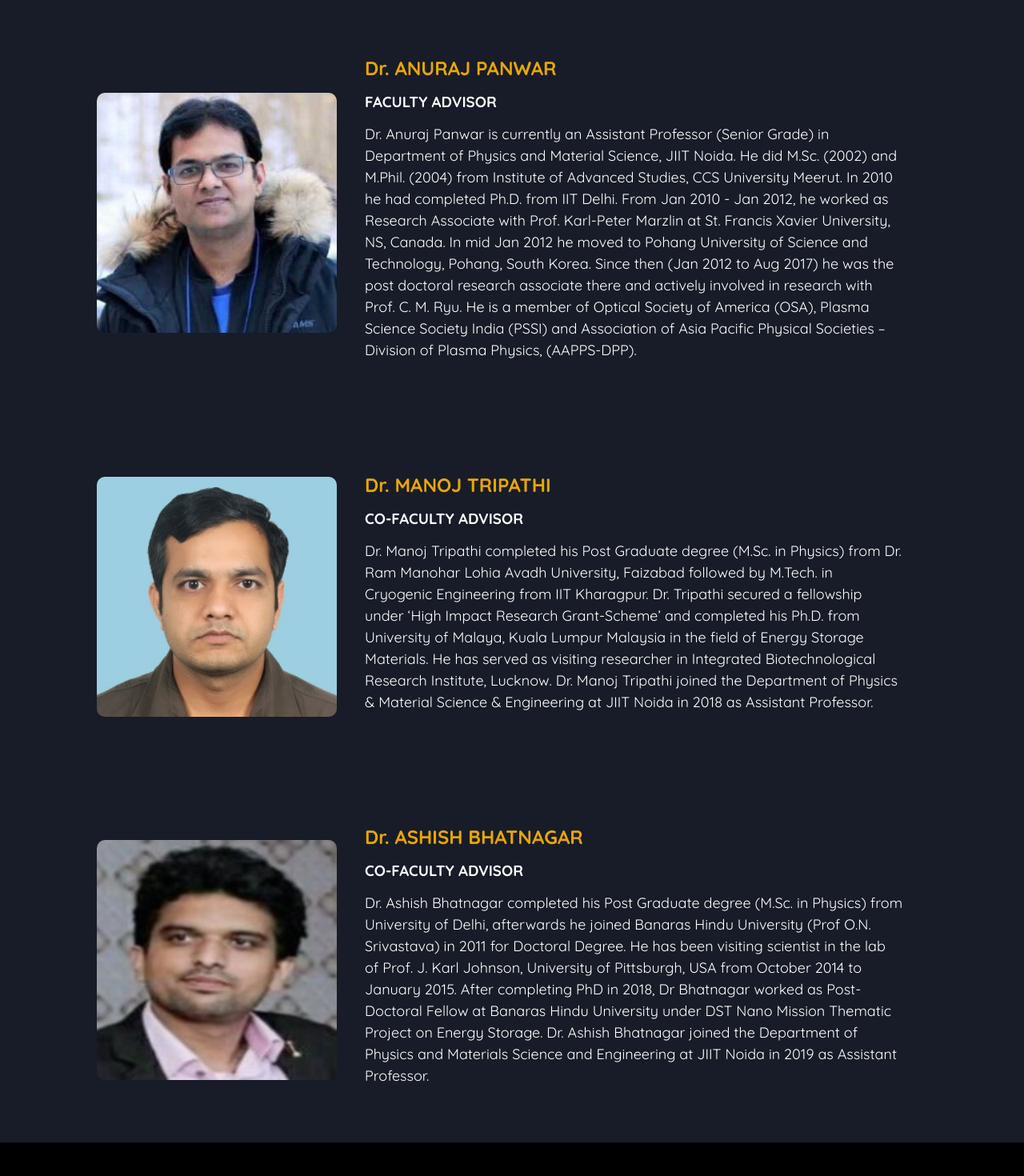
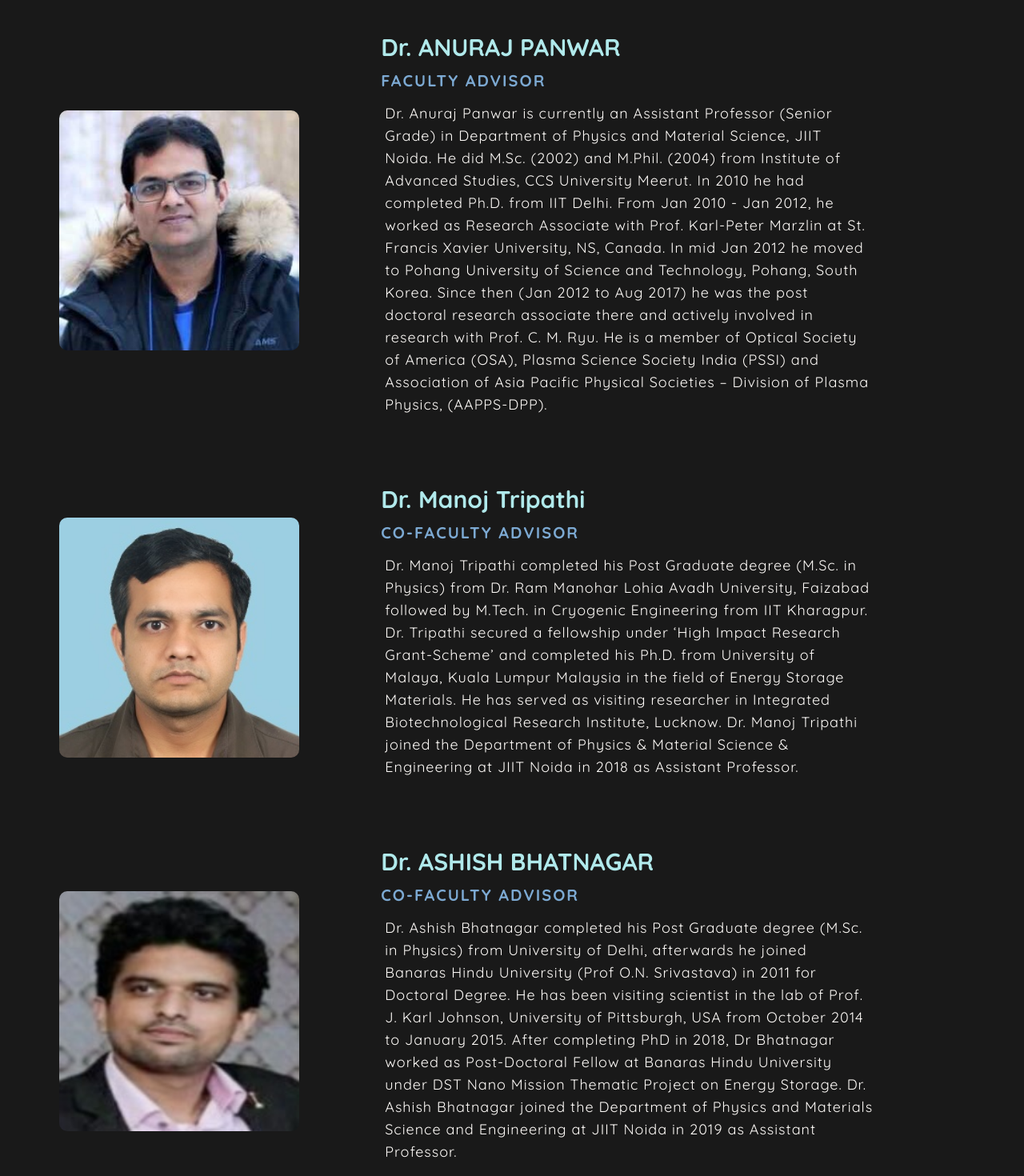
Before and after one commit to HarshSharma20503/optica, a React (Create React App) app: page /mentors in a window 1280 px wide. Shown: the part 480-1950 px from the top of the page at 80% size. Built offline with nearby package versions, Linux system fonts and the light colour scheme.

Commit message:
changed mentor details

```diff
--- a/src/components/MentorInfo/MentorDetails.js
+++ b/src/components/MentorInfo/MentorDetails.js
@@ -3,30 +3,73 @@ import "./MentorInfo.scss";
 const MentorDetails = () => {
   return (
     <>
+      <div className="mentor-info">
+        <section class="about">
           <div className="main">
-      <section class="about-us">
-        <img src="images/anuraj_panwar.jpg" alt="" />
-        <div className="content">
-          <h2>Dr. ANURAJ PANWAR</h2>
-          <h3>FACULTY ADVISOR
-</h3>
-          <p>Dr. Anuraj Panwar is currently an Assistant Professor (Senior Grade) in Department of Physics and Material Science, JIIT Noida. He did M.Sc. (2002) and M.Phil. (2004) from Institute of Advanced Studies, CCS University Meerut. In 2010 he had completed Ph.D. from IIT Delhi. From Jan 2010 - Jan 2012, he worked as Research Associate with Prof. Karl-Peter Marzlin at St. Francis Xavier University, NS, Canada. In mid Jan 2012 he moved to Pohang University of Science and Technology, Pohang, South Korea. Since then (Jan 2012 to Aug 2017) he was the post doctoral research associate there and actively involved in research with Prof. C. M. Ryu. He is a member of Optical Society of America (OSA), Plasma Science Society India (PSSI) and Association of Asia Pacific Physical Societies – Division of Plasma Physics, (AAPPS-DPP).</p>
+            <img src="/images/anuraj_panwar.jpg" alt="Mentor image" />
+            <div className="about-text">
+              <h2>Dr. ANURAJ PANWAR </h2>
+              <h3>FACULTY ADVISOR</h3>
+              <p>
+                Dr. Anuraj Panwar is currently an Assistant Professor (Senior
+                Grade) in Department of Physics and Material Science, JIIT
+                Noida. He did M.Sc. (2002) and M.Phil. (2004) from Institute of
+                Advanced Studies, CCS University Meerut. In 2010 he had
+                completed Ph.D. from IIT Delhi. From Jan 2010 - Jan 2012, he
+                worked as Research Associate with Prof. Karl-Peter Marzlin at
+                St. Francis Xavier University, NS, Canada. In mid Jan 2012 he
+                moved to Pohang University of Science and Technology, Pohang,
+                South Korea. Since then (Jan 2012 to Aug 2017) he was the post
+                doctoral research associate there and actively involved in
+                research with Prof. C. M. Ryu. He is a member of Optical Society
+                of America (OSA), Plasma Science Society India (PSSI) and
+                Association of Asia Pacific Physical Societies – Division of
+                Plasma Physics, (AAPPS-DPP).
+              </p>
+            </div>
           </div>
         </section>
-      <section class="about-us">
-        <img src="images/manoj_tripathi.png" alt="" />
-        <div className="content">
-          <h2>Dr. MANOJ TRIPATHI</h2>
-          <h3>CO-FACULTY ADVISOR</h3>
-          <p>Dr. Manoj Tripathi completed his Post Graduate degree (M.Sc. in Physics) from Dr. Ram Manohar Lohia Avadh University, Faizabad followed by M.Tech. in Cryogenic Engineering from IIT Kharagpur. Dr. Tripathi secured a fellowship under ‘High Impact Research Grant-Scheme’ and completed his Ph.D. from University of Malaya, Kuala Lumpur Malaysia in the field of Energy Storage Materials. He has served as visiting researcher in Integrated Biotechnological Research Institute, Lucknow. Dr. Manoj Tripathi joined the Department of Physics & Material Science & Engineering at JIIT Noida in 2018 as Assistant Professor.</p>
+        <section class="about">
+          <div className="main">
+            <img src="/images/manoj_tripathi.png" alt="Mentor image" />
+            <div className="about-text">
+              <h2>Dr. Manoj Tripathi </h2>
+              <h3> CO-FACULTY ADVISOR</h3>
+              <p>
+                Dr. Manoj Tripathi completed his Post Graduate degree (M.Sc. in
+                Physics) from Dr. Ram Manohar Lohia Avadh University, Faizabad
+                followed by M.Tech. in Cryogenic Engineering from IIT Kharagpur.
+                Dr. Tripathi secured a fellowship under ‘High Impact Research
+                Grant-Scheme’ and completed his Ph.D. from University of Malaya,
+                Kuala Lumpur Malaysia in the field of Energy Storage Materials.
+                He has served as visiting researcher in Integrated
+                Biotechnological Research Institute, Lucknow. Dr. Manoj Tripathi
+                joined the Department of Physics & Material Science &
+                Engineering at JIIT Noida in 2018 as Assistant Professor.
+              </p>
+            </div>
           </div>
         </section>
-      <section class="about-us">
-        <img src="images/ashish_bhatnagar.jpg" alt="" />
-        <div className="content">
+        <section class="about">
+          <div className="main">
+            <img src="/images/ashish_bhatnagar.jpg" alt="Mentor image" />
+            <div className="about-text">
               <h2>Dr. ASHISH BHATNAGAR</h2>
-          <h3>CO-FACULTY ADVISOR</h3>
-          <p>Dr. Ashish Bhatnagar completed his Post Graduate degree (M.Sc. in Physics) from University of Delhi, afterwards he joined Banaras Hindu University (Prof O.N. Srivastava) in 2011 for Doctoral Degree. He has been visiting scientist in the lab of Prof. J. Karl Johnson, University of Pittsburgh, USA from October 2014 to January 2015. After completing PhD in 2018, Dr Bhatnagar worked as Post-Doctoral Fellow at Banaras Hindu University under DST Nano Mission Thematic Project on Energy Storage. Dr. Ashish Bhatnagar joined the Department of Physics and Materials Science and Engineering at JIIT Noida in 2019 as Assistant Professor.</p>
+              <h3>  CO-FACULTY ADVISOR</h3>
+              <p>
+                Dr. Ashish Bhatnagar completed his Post Graduate degree (M.Sc.
+                in Physics) from University of Delhi, afterwards he joined
+                Banaras Hindu University (Prof O.N. Srivastava) in 2011 for
+                Doctoral Degree. He has been visiting scientist in the lab of
+                Prof. J. Karl Johnson, University of Pittsburgh, USA from
+                October 2014 to January 2015. After completing PhD in 2018, Dr
+                Bhatnagar worked as Post-Doctoral Fellow at Banaras Hindu
+                University under DST Nano Mission Thematic Project on Energy
+                Storage. Dr. Ashish Bhatnagar joined the Department of Physics
+                and Materials Science and Engineering at JIIT Noida in 2019 as
+                Assistant Professor.
+              </p>
+            </div>
           </div>
         </section>
       </div>
--- a/src/components/MentorInfo/MentorInfo.scss
+++ b/src/components/MentorInfo/MentorInfo.scss
@@ -103,59 +103,76 @@
 
 //mentor details css
 
+.mentor-info {
+  .about {
+    width: 100%;
+    padding: 25px;
+    background-color: #191919;
     .main {
-  margin: 0px;
-  padding: 0px;
-  box-sizing: border-box;
-  font-family: sans-serif;
-  .about-us {
+      width: 1130px;
+      max-width: 95%;
+      // margin: 0 auto;
       display: flex;
-    padding: 20px;
       align-items: center;
-    width: 85%;
-    margin: auto;
+      justify-content: space-around;
       img {
-      flex: 0 50%;
+        height: 300px;
         width: 300px;
-      height: 300px;
         border-radius: 10px;
+
       }
-    .content {
-      padding: 35px;
+      .about-text {
+        width: 650px;
+        padding: 10px;
         h2 {
-        color: #e9a604;
-        font-weight: bolder;
-        margin: 15px 0px;
+          text-transform: capitalize;
+          padding: 5px;
+          font-size: 30px;
+          color: rgb(176 233 235);
         }
-
+        h3 {
+          padding: 5px;
+          font-size: 20px;
+          color: rgb(124 169 210);
+          text-transform: capitalize;
+          letter-spacing: 2px;
+        }
         p {
-        font-size: large;
-        text-align: left;
-        color: rgb(255, 255, 255);
-        margin: 15px 0px;
-        line-height: 1.5;
+          color: rgb(253, 250, 247);
+          letter-spacing: 1px;
+          line-height: 28px;
+          font-size: 18px;
+         padding: 10px;
         }
       }
     }
   }
-@media (max-width: 768px) {
-  .about-us {
-     overflow-x: hidden;
+}
+@media(max-width:768px){
+  .about{
+    .main{
+      display: flex;
+      justify-content: center;
       flex-direction: column;
-    padding: 5px;
-    width: 90%;
-  }
-  .about-us img {
+      img{
         flex: 0 100%;
         max-width: 100%;
-    margin: 0 0 10px 0;
       }
-  .content {
+      .about-text{
+        flex: 0 100%;
+        max-width: 100%;
+        padding: 15px;
+        h2,h3{
+          text-align: center;
+        }
+        p{
+          text-align: justify;
+        }
+      }
+    }
 
-    flex: 0 100%;
-    max-width: 90%;
-    padding-top: 0px;
-    padding: 0px;
 
   }
+
+
 }
```
Lines whose indentation alone changed are shown as unchanged.
